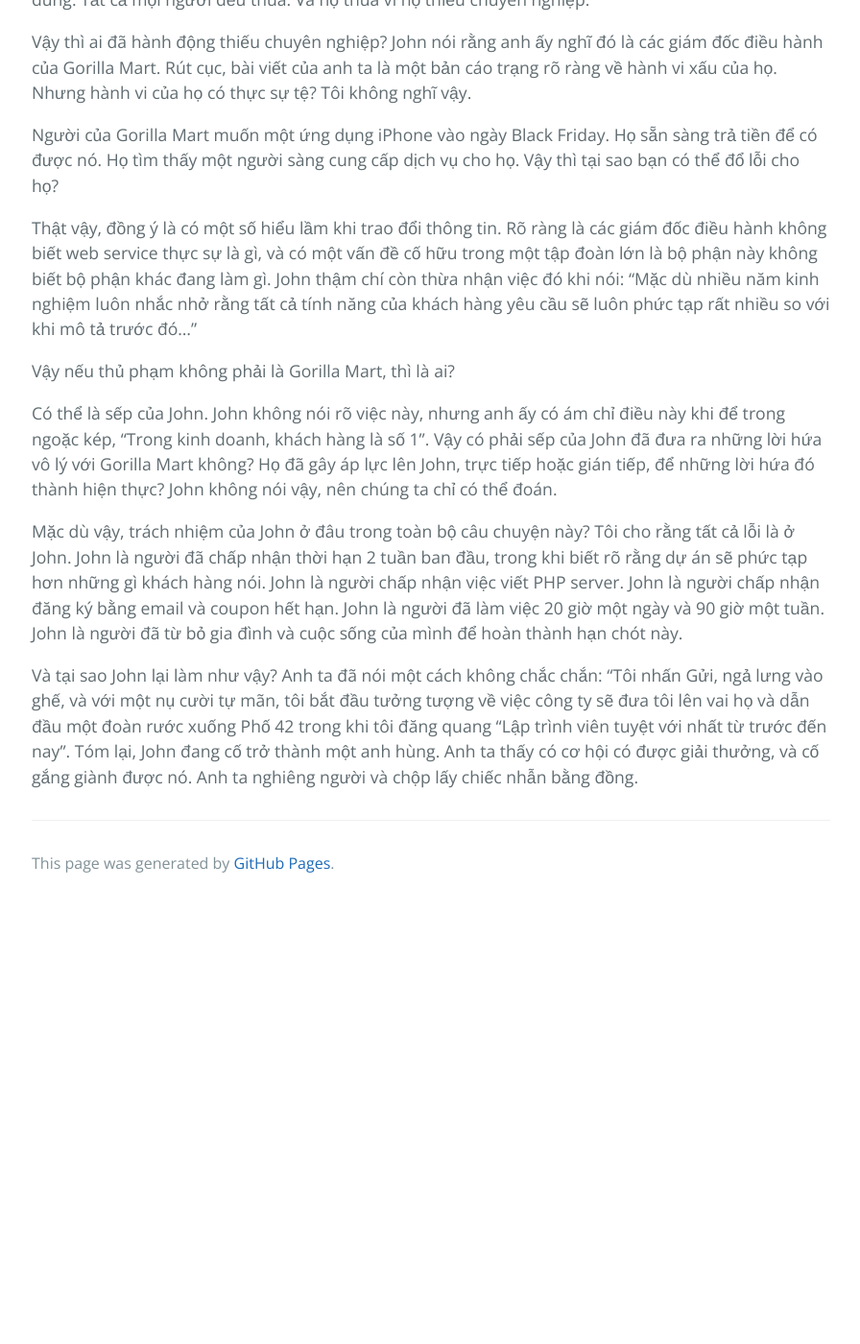
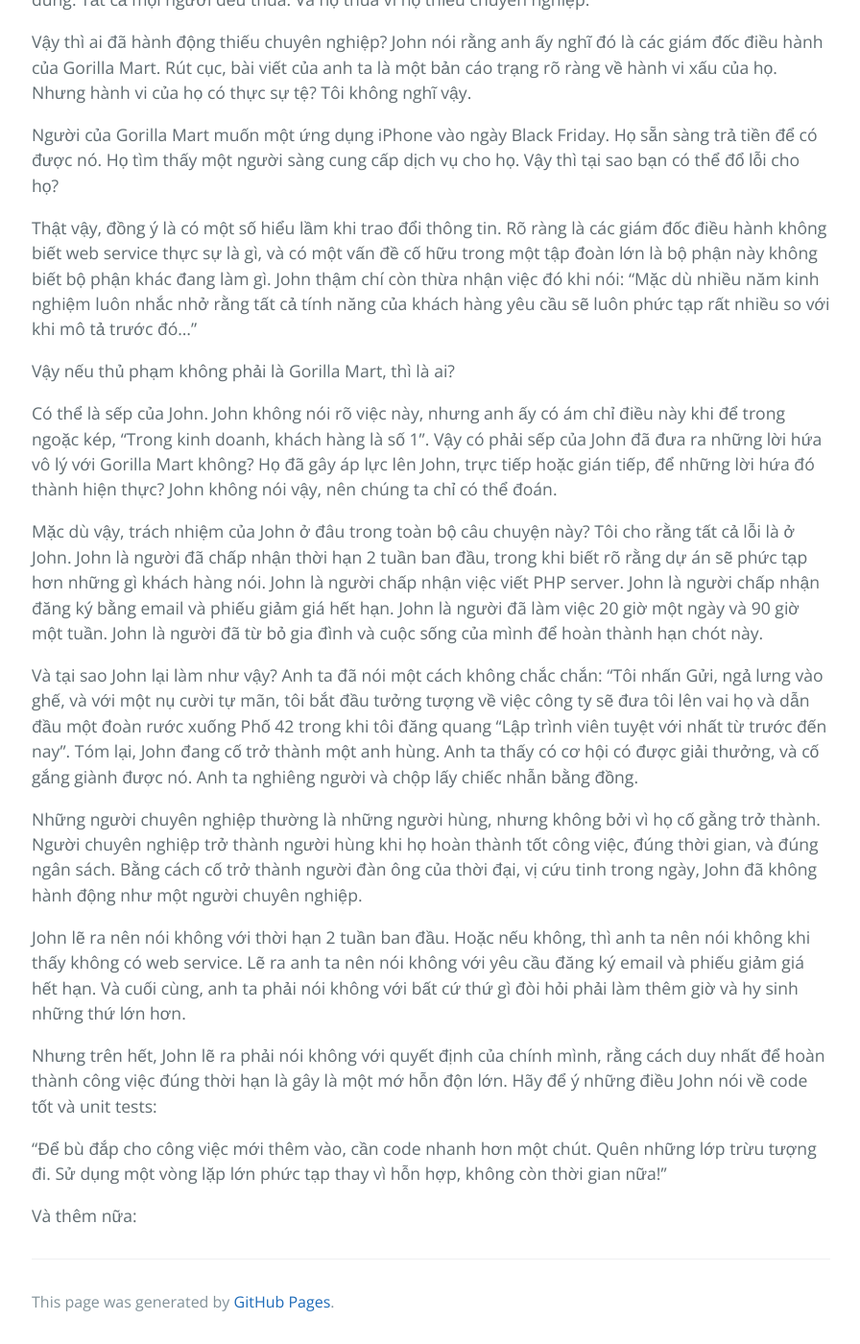
Before and after one commit to HaiBV/haibv.github.io, a Jekyll site: the page built from clean-coder/chapter-2-saying-no.md, in a window 1280 px wide and 1400 px high, scrolled down 14306 px. Shown: the whole window at 96% size, without its empty margins (191-1087 px from the left). Built offline with Jekyll 4.4.1, drawn with Linux system fonts in a browser that asks for light colours; our own code applies the rules of GitHub Pages for plain Markdown files; before the commit the page ends 15249 px from its top, so only the background shows below that.

Commit message:
Book - The Clean Coder - Chapter 2 - Saying No

```diff
--- a/clean-coder/chapter-2-saying-no.md
+++ b/clean-coder/chapter-2-saying-no.md
@@ -438,6 +438,16 @@
 
 Có thể là sếp của John. John không nói rõ việc này, nhưng anh ấy có ám chỉ điều này khi để trong ngoặc kép, "Trong kinh doanh, khách hàng là số 1". Vậy có phải sếp của John đã đưa ra những lời hứa vô lý với Gorilla Mart không? Họ đã gây áp lực lên John, trực tiếp hoặc gián tiếp, để những lời hứa đó thành hiện thực? John không nói vậy, nên chúng ta chỉ có thể đoán.
 
-Mặc dù vậy, trách nhiệm của John ở đâu trong toàn bộ câu chuyện này? Tôi cho rằng tất cả lỗi là ở John. John là người đã chấp nhận thời hạn 2 tuần ban đầu, trong khi biết rõ rằng dự án sẽ phức tạp hơn những gì khách hàng nói. John là người chấp nhận việc viết PHP server. John là người chấp nhận đăng ký bằng email và coupon hết hạn. John là người đã làm việc 20 giờ một ngày và 90 giờ một tuần. John là người đã từ bỏ gia đình và cuộc sống của mình để hoàn thành hạn chót này.
+Mặc dù vậy, trách nhiệm của John ở đâu trong toàn bộ câu chuyện này? Tôi cho rằng tất cả lỗi là ở John. John là người đã chấp nhận thời hạn 2 tuần ban đầu, trong khi biết rõ rằng dự án sẽ phức tạp hơn những gì khách hàng nói. John là người chấp nhận việc viết PHP server. John là người chấp nhận đăng ký bằng email và phiếu giảm giá hết hạn. John là người đã làm việc 20 giờ một ngày và 90 giờ một tuần. John là người đã từ bỏ gia đình và cuộc sống của mình để hoàn thành hạn chót này.
 
 Và tại sao John lại làm như vậy? Anh ta đã nói một cách không chắc chắn: "Tôi nhấn Gửi, ngả lưng vào ghế, và với một nụ cười tự mãn, tôi bắt đầu tưởng tượng về việc công ty sẽ đưa tôi lên vai họ và dẫn đầu một đoàn rước xuống Phố 42 trong khi tôi đăng quang "Lập trình viên tuyệt với nhất từ trước đến nay". Tóm lại, John đang cố trở thành một anh hùng. Anh ta thấy có cơ hội có được giải thưởng, và cố gắng giành được nó. Anh ta nghiêng người và chộp lấy chiếc nhẫn bằng đồng.
+
+Những người chuyên nghiệp thường là những người hùng, nhưng không bởi vì họ cố gằng trở thành. Người chuyên nghiệp trở thành người hùng khi họ hoàn thành tốt công việc, đúng thời gian, và đúng ngân sách. Bằng cách cố trở thành người đàn ông của thời đại, vị cứu tinh trong ngày, John đã không hành động như một người chuyên nghiệp.
+
+John lẽ ra nên nói không với thời hạn 2 tuần ban đầu. Hoặc nếu không, thì anh ta nên nói không khi thấy không có web service. Lẽ ra anh ta nên nói không với yêu cầu đăng ký email và phiếu giảm giá hết hạn. Và cuối cùng, anh ta phải nói không với bất cứ thứ gì đòi hỏi phải làm thêm giờ và hy sinh những thứ lớn hơn.
+
+Nhưng trên hết, John lẽ ra phải nói không với quyết định của chính mình, rằng cách duy nhất để hoàn thành công việc đúng thời hạn là gây là một mớ hỗn độn lớn. Hãy để ý những điều John nói về code tốt và unit tests:
+
+"Để bù đắp cho công việc mới thêm vào, cần code nhanh hơn một chút. Quên những lớp trừu tượng đi. Sử dụng một vòng lặp lớn phức tạp thay vì hỗn hợp, không còn thời gian nữa!"
+
+Và thêm nữa:
```
